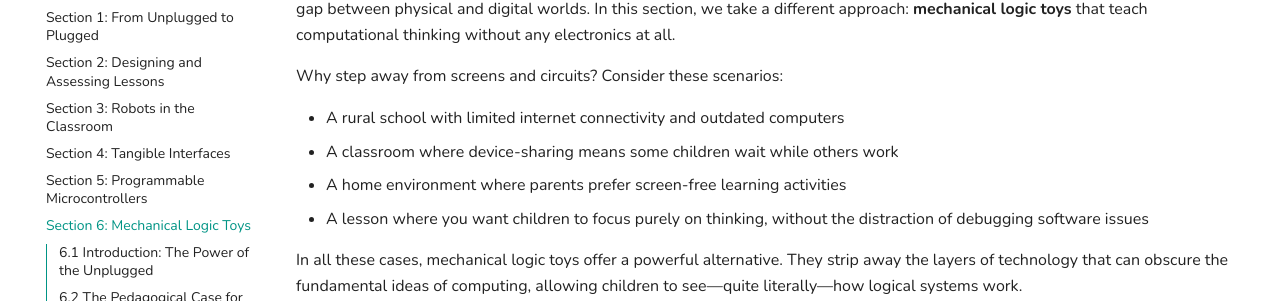
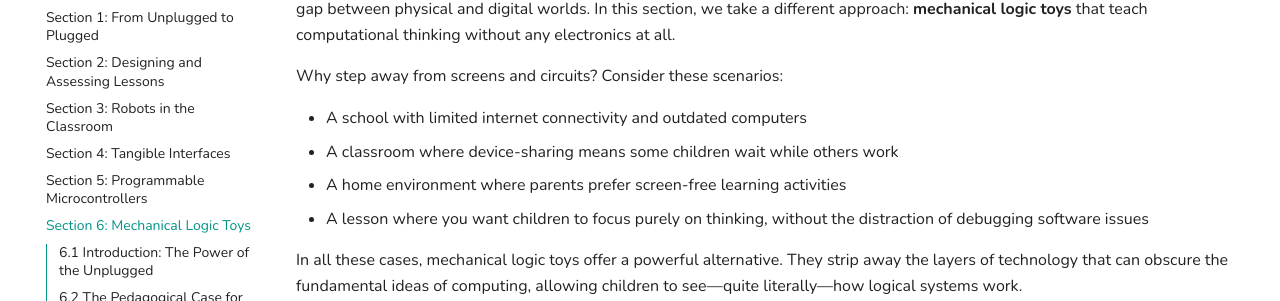
Before and after one commit to ccolo01/tem5018, an MkDocs documentation site: the page built from docs/section-6.md, in a window 1280 px wide and 900 px high, scrolled down 438 px. Shown: the part 153-454 px from the top of the window. Built offline with MkDocs 1.6.1 and Material for MkDocs 9.7.7, drawn with Linux system fonts in a browser that asks for light colours.

Commit message:
Update section-6.md

```diff
--- a/docs/section-6.md
+++ b/docs/section-6.md
@@ -17,7 +17,7 @@ Throughout this reader, we have explored programmable robots, tangible interface
 
 Why step away from screens and circuits? Consider these scenarios:
 
-- A rural school with limited internet connectivity and outdated computers
+- A school with limited internet connectivity and outdated computers
 - A classroom where device-sharing means some children wait while others work
 - A home environment where parents prefer screen-free learning activities
 - A lesson where you want children to focus purely on thinking, without the distraction of debugging software issues
```
